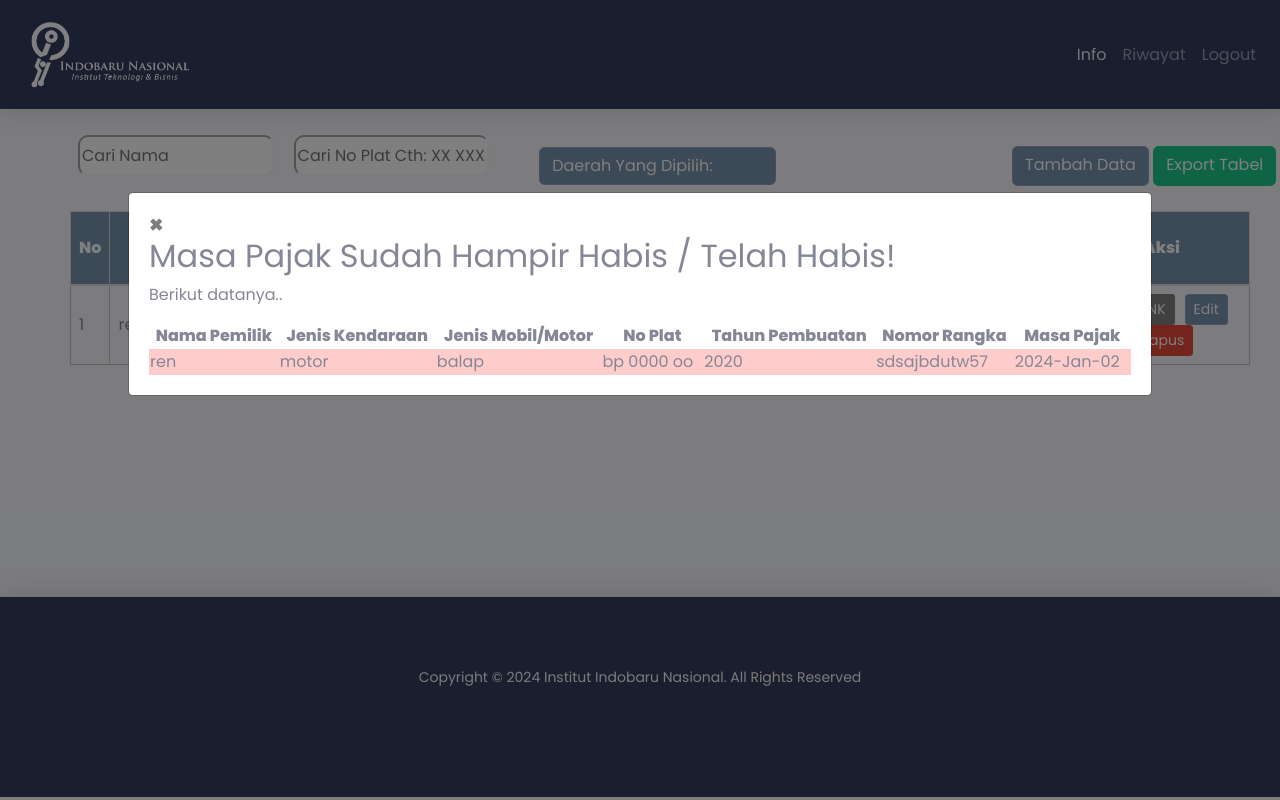
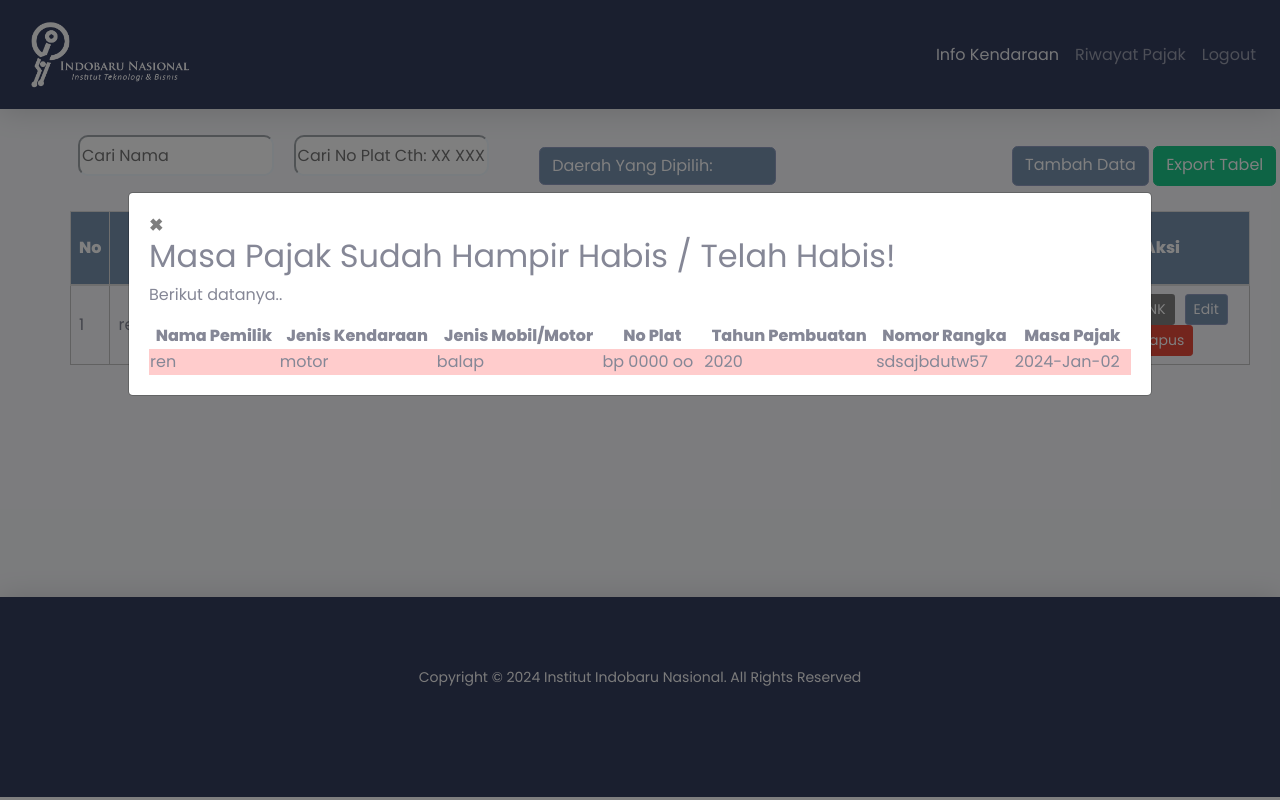
Before and after one commit to irenedocode/iibnpajak, a PHP site: page /admin/index.php in a window 1280 px wide. Run offline with PHP 8.4, Linux system fonts and the light colour scheme; data comes from the database, SQL or seed files in the repository; data that the repository does not hold is empty.

Commit message:
update menu

```diff
--- a/admin/index.php
+++ b/admin/index.php
@@ -115,10 +115,10 @@
                     <div class="collapse navbar-collapse"  id="navbarNav">
                         <ul class="navbar-nav ml-auto">
                             <li class="nav-item active">
-                            <a class="nav-link" href="index.php">Info</a>
+                            <a class="nav-link" href="index.php">Info Kendaraan</a>
                             </li>
                             <li class="nav-item">
-                            <a class="nav-link" href="riwayat/riwayat.php">Riwayat</a>
+                            <a class="nav-link" href="riwayat/riwayat.php">Riwayat Pajak</a>
                             </li>
                             <li class="nav-item">
                             <a class="nav-link" href="#" data-toggle="modal" data-target="#logoutModal">
@@ -158,7 +158,7 @@
                                 <div class="dropdown">
                                 <button class="btn btn-primary" style="text-align: left; width: 100%; position: relative; margin-left: 50px; margin-top: 16%"
                                 id="selectedCategory">Daerah Yang Dipilih:</button>
-                                <div class="dropdown-content" id="myDropdown" style=" left: 50px">
+                                <div class="dropdown-content" id="myDropdown" style=" left:50px">
                                     <a href="#" onclick="filterData('All')">All</a>
                                     <a href="#" onclick="filterData('Batam')">Batam</a>
                                     <a href="#" onclick="filterData('Sumatera Utara')">Sumatera Utara</a>
--- a/admin/riwayat/riwayat.php
+++ b/admin/riwayat/riwayat.php
@@ -47,10 +47,10 @@
                 <div class="collapse navbar-collapse"  id="navbarNav">
                         <ul class="navbar-nav ml-auto">
                             <li class="nav-item">
-                            <a class="nav-link" href="../index.php">Info</a>
+                            <a class="nav-link" href="../index.php">Info Kendaraan</a>
                             </li>
                             <li class="nav-item active">
-                            <a class="nav-link" href="riwayat.php">Riwayat</a>
+                            <a class="nav-link" href="riwayat.php">Riwayat Pajak</a>
                             </li>
                             <li class="nav-item">
                             <a class="nav-link" href="#" data-toggle="modal" data-target="#logoutModal">
```
